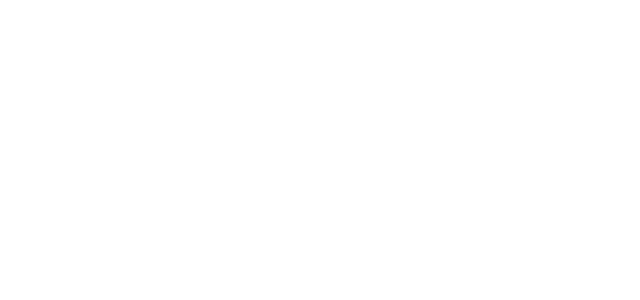
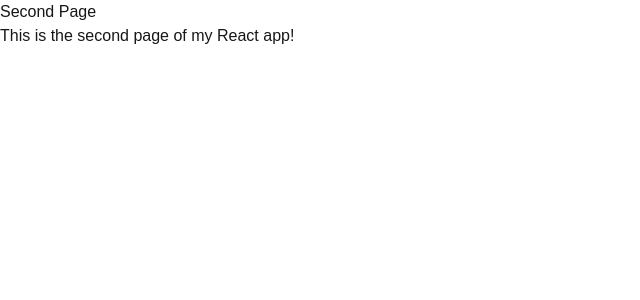
Before and after one commit to Jessie-Tang-Iu/cprg306-assignments, a Next.js app: page /week-2 in a window 1280 px wide. Shown: the top 300 px of the page, without its empty margins (0-640 px from the left). Built offline with nearby package versions, Linux system fonts and the light colour scheme.

Commit message:
Update page.js
adding content

```diff
--- a/app/week-2/page.js
+++ b/app/week-2/page.js
@@ -3,7 +3,8 @@
 export default function WeekTwo() {
     return (
         <main>
-
+            <h1>Second Page</h1>
+            <p>This is the second page of my React app!</p>
         </main>
     );
 }
```
